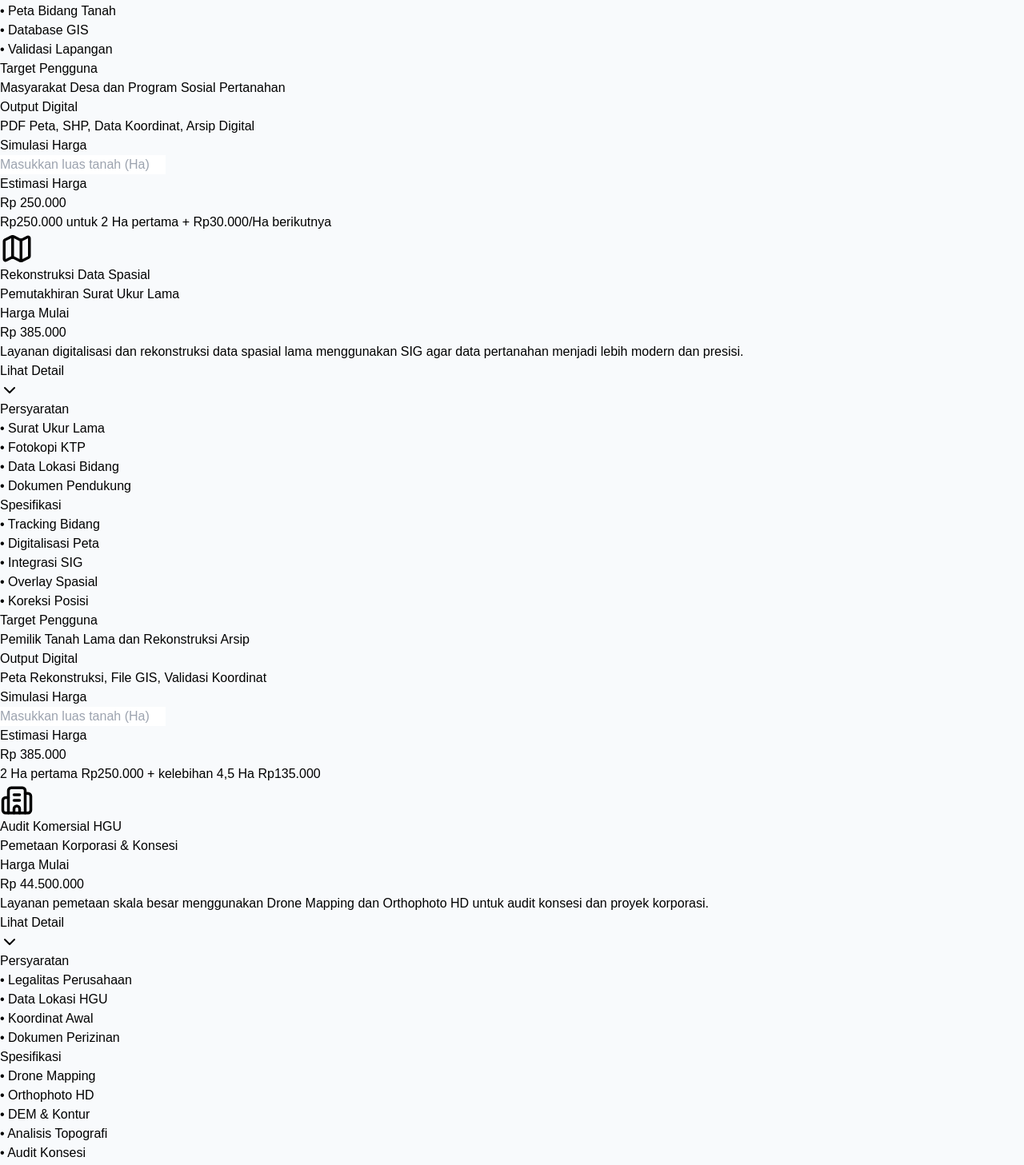
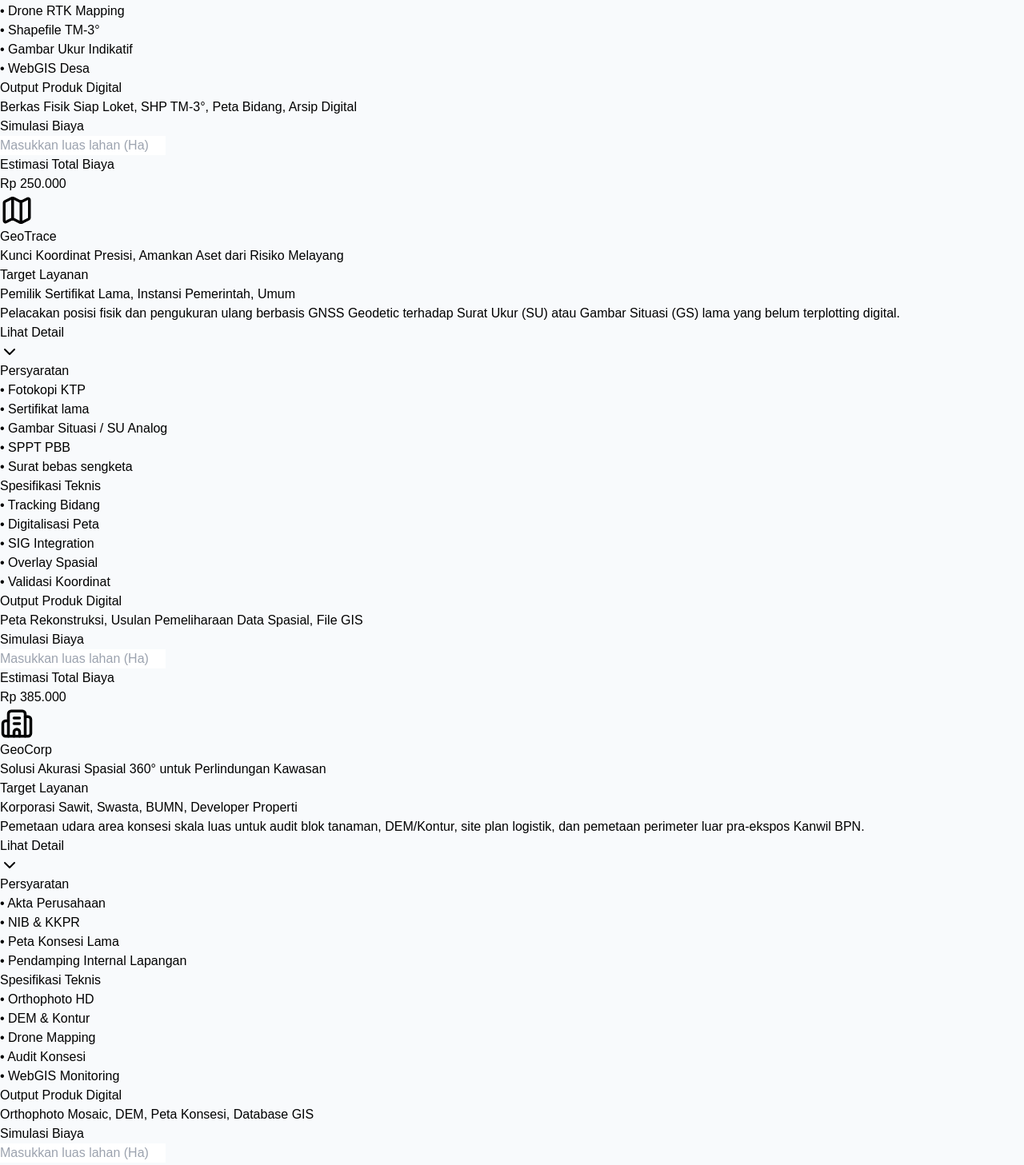
Before and after one commit to ahmadfahrezi074-pixel/geomeasure-plus, a React (Vite) app: page /layanan in a window 1280 px wide. Shown: the part 1822-3279 px from the top of the page at 80% size. Built offline with nearby package versions, Linux system fonts and the light colour scheme.

Commit message:
full layanan ecosystem revamp

```diff
--- a/src/pages/Layanan.jsx
+++ b/src/pages/Layanan.jsx
@@ -2,137 +2,203 @@
 import {
   ChevronDown,
   ChevronUp,
+  Landmark,
   Map,
   Building2,
-  Landmark,
+  ShieldCheck,
 } from "lucide-react";
 
 export default function Layanan() {
 
   const [openIndex, setOpenIndex] = useState(null);
 
-  const [luasTanah, setLuasTanah] = useState({});
+  const [inputValue, setInputValue] = useState({});
 
   const layanan = [
 
     {
       icon: <Landmark size={42} />,
 
-      title: "Pra-Sertifikasi Massal",
+      title: "GeoDesa",
 
-      subtitle: "Program Satu Desa Satu Peta",
+      subtitle:
+        "Akselerasi Keadilan Ruang Melalui Pemetaan Kolektif Inklusif",
 
       color: "from-cyan-500 to-blue-700",
 
-      hargaAwal: 250000,
+      kategori:
+        "Masyarakat Berpenghasilan Rendah (MBR) & Swadaya Mandiri Desa",
 
       desc:
-        "Layanan pengukuran dan pemetaan kolektif berbasis GNSS Geodetic dan Drone RTK untuk membantu masyarakat memperoleh legalitas bidang tanah secara lebih cepat, akurat, transparan, dan terjangkau.",
+        "Asistensi teknis kolektif tingkat desa untuk memetakan batas bidang tanah dari nol secara menyeluruh guna menyiapkan dokumen pra-pendaftaran tanah massal bebas sengketa.",
 
       persyaratan: [
-        "Fotokopi KTP",
-        "Surat Kepemilikan Tanah",
-        "Titik Lokasi Tanah",
-        "Batas Bidang Tanah Jelas",
+        "Fotokopi KTP & KK",
+        "Surat Alas Hak / Sporadik",
+        "SKTM / DTKS Kemensos",
+        "Surat Persetujuan Batas",
+        "Patok batas sementara",
       ],
 
       spesifikasi: [
-        "Pengukuran GNSS Geodetic",
-        "Drone Mapping RTK",
-        "Peta Bidang Tanah",
-        "Database GIS",
-        "Validasi Lapangan",
+        "GNSS Geodetic",
+        "Drone RTK Mapping",
+        "Shapefile TM-3°",
+        "Gambar Ukur Indikatif",
+        "WebGIS Desa",
       ],
 
-      target:
-        "Masyarakat Desa dan Program Sosial Pertanahan",
+      output:
+        "Berkas Fisik Siap Loket, SHP TM-3°, Peta Bidang, Arsip Digital",
 
-      output:
-        "PDF Peta, SHP, Data Koordinat, Arsip Digital",
-
-      simulasi:
-        "Rp250.000 untuk 2 Ha pertama + Rp30.000/Ha berikutnya",
+      calculatorType: "geoDesaSubsidi",
     },
 
     {
       icon: <Map size={42} />,
 
-      title: "Rekonstruksi Data Spasial",
+      title: "GeoTrace",
 
-      subtitle: "Pemutakhiran Surat Ukur Lama",
+      subtitle:
+        "Kunci Koordinat Presisi, Amankan Aset dari Risiko Melayang",
 
       color: "from-green-500 to-emerald-700",
 
-      hargaAwal: 385000,
+      kategori:
+        "Pemilik Sertifikat Lama, Instansi Pemerintah, Umum",
 
       desc:
-        "Layanan digitalisasi dan rekonstruksi data spasial lama menggunakan SIG agar data pertanahan menjadi lebih modern dan presisi.",
+        "Pelacakan posisi fisik dan pengukuran ulang berbasis GNSS Geodetic terhadap Surat Ukur (SU) atau Gambar Situasi (GS) lama yang belum terplotting digital.",
 
       persyaratan: [
-        "Surat Ukur Lama",
         "Fotokopi KTP",
-        "Data Lokasi Bidang",
-        "Dokumen Pendukung",
+        "Sertifikat lama",
+        "Gambar Situasi / SU Analog",
+        "SPPT PBB",
+        "Surat bebas sengketa",
       ],
 
       spesifikasi: [
         "Tracking Bidang",
         "Digitalisasi Peta",
-        "Integrasi SIG",
+        "SIG Integration",
         "Overlay Spasial",
-        "Koreksi Posisi",
+        "Validasi Koordinat",
       ],
 
-      target:
-        "Pemilik Tanah Lama dan Rekonstruksi Arsip",
+      output:
+        "Peta Rekonstruksi, Usulan Pemeliharaan Data Spasial, File GIS",
 
-      output:
-        "Peta Rekonstruksi, File GIS, Validasi Koordinat",
-
-      simulasi:
-        "2 Ha pertama Rp250.000 + kelebihan 4,5 Ha Rp135.000",
+      calculatorType: "geoTrace",
     },
 
     {
       icon: <Building2 size={42} />,
 
-      title: "Audit Komersial HGU",
+      title: "GeoCorp",
 
-      subtitle: "Pemetaan Korporasi & Konsesi",
+      subtitle:
+        "Solusi Akurasi Spasial 360° untuk Perlindungan Kawasan",
 
       color: "from-orange-500 to-red-700",
 
-      hargaAwal: 44500000,
+      kategori:
+        "Korporasi Sawit, Swasta, BUMN, Developer Properti",
 
       desc:
-        "Layanan pemetaan skala besar menggunakan Drone Mapping dan Orthophoto HD untuk audit konsesi dan proyek korporasi.",
+        "Pemetaan udara area konsesi skala luas untuk audit blok tanaman, DEM/Kontur, site plan logistik, dan pemetaan perimeter luar pra-ekspos Kanwil BPN.",
 
       persyaratan: [
-        "Legalitas Perusahaan",
-        "Data Lokasi HGU",
-        "Koordinat Awal",
-        "Dokumen Perizinan",
+        "Akta Perusahaan",
+        "NIB & KKPR",
+        "Peta Konsesi Lama",
+        "Pendamping Internal Lapangan",
       ],
 
       spesifikasi: [
-        "Drone Mapping",
         "Orthophoto HD",
         "DEM & Kontur",
-        "Analisis Topografi",
+        "Drone Mapping",
         "Audit Konsesi",
+        "WebGIS Monitoring",
       ],
 
-      target:
-        "Perusahaan Sawit, Developer, BUMN",
+      output:
+        "Orthophoto Mosaic, DEM, Peta Konsesi, Database GIS",
+
+      calculatorType: "geoCorp",
+    },
+
+    {
+      icon: <ShieldCheck size={42} />,
+
+      title: "GeoGov",
+
+      subtitle:
+        "Transformasi Data Spasial untuk Menutup Kebocoran PAD",
+
+      color: "from-violet-500 to-purple-700",
+
+      kategori:
+        "Pemerintah Kabupaten, Pemkot, Bapenda/Dispenda",
+
+      desc:
+        "Audit fiskal PBB-P2 berbasis overlay drone udara dengan data pajak lama untuk mendeteksi objek anomali bangunan dan optimalisasi NJOP berbasis spasial.",
+
+      persyaratan: [
+        "Surat Permohonan Resmi",
+        "SPK Pengadaan Jasa",
+        "Database DHKP .csv",
+        "NDA Data SISMIOP",
+      ],
+
+      spesifikasi: [
+        "Overlay Drone Pajak",
+        "Audit NOP",
+        "ZNT Digital",
+        "GeoJSON Pajak",
+        "Dashboard WebGIS",
+      ],
 
       output:
-        "Orthophoto HD, DEM, Kontur, Data GIS",
+        "Peta Blok Pajak Digital, DHKP Koreksi, Rekomendasi NJOP",
 
-      simulasi:
-        "Rp150.000 - Rp300.000 / Ha + biaya administrasi",
+      calculatorType: "geoGov",
     },
 
   ];
+
+  const calculatePrice = (type, value) => {
+
+    const val = Number(value) || 0;
+
+    switch (type) {
+
+      case "geoDesaSubsidi":
+
+        if (val <= 2) return 250000;
+
+        return 250000 + ((val - 2) * 30000);
+
+      case "geoTrace":
+
+        return 385000 + (val * 15000);
+
+      case "geoCorp":
+
+        return 1500000 + (val * 200000);
+
+      case "geoGov":
+
+        return (val * 15000) + 5000000;
+
+      default:
+
+        return 0;
+
+    }
+
+  };
 
   return (
 
@@ -141,29 +207,39 @@
       {/* HEADER */}
       <div className="max-w-7xl mx-auto text-center mb-24">
 
-        <p className="text-cyan-400 tracking-[5px] uppercase font-semibold mb-4">
-          GeoMeasure+ Services
+        <p className="text-cyan-400 uppercase tracking-[5px] font-semibold mb-5">
+          GeoMeasure+ Ecosystem
         </p>
 
         <h1 className="text-5xl md:text-7xl font-black mb-8 leading-tight">
+
           Katalog Layanan
+          <br />
+
+          <span className="bg-gradient-to-r from-cyan-400 to-blue-500 bg-clip-text text-transparent">
+            GeoMeasure+
+          </span>
+
         </h1>
 
         <p className="text-slate-400 text-lg max-w-4xl mx-auto leading-relaxed">
-          Solusi pengukuran dan pemetaan modern berbasis teknologi geospasial
-          untuk masyarakat, pemerintah, dan korporasi.
+
+          Ekosistem layanan pengukuran dan pemetaan modern berbasis
+          teknologi geospasial digital untuk masyarakat, pemerintah,
+          dan sektor korporasi.
+
         </p>
 
       </div>
 
-      {/* KATALOG */}
+      {/* CARD */}
       <div className="max-w-7xl mx-auto flex flex-wrap justify-center items-start gap-10">
 
         {layanan.map((item, index) => (
 
           <div
             key={index}
-            className="w-full lg:w-[31%] bg-white/5 border border-white/10 rounded-[40px] overflow-hidden backdrop-blur-2xl shadow-2xl hover:border-cyan-400/30 hover:shadow-cyan-500/10 transition-all duration-500"
+            className="w-full lg:w-[47%] xl:w-[31%] bg-white/5 border border-white/10 rounded-[40px] overflow-hidden backdrop-blur-2xl shadow-2xl transition-all duration-500 hover:border-cyan-400/30 hover:shadow-cyan-500/10"
             style={{
               alignSelf: "flex-start",
             }}
@@ -172,29 +248,31 @@
             {/* HEADER CARD */}
             <div className={`bg-gradient-to-r ${item.color} p-8`}>
 
-              <div className="w-20 h-20 rounded-3xl bg-white/10 flex items-center justify-center mb-8 border border-white/10">
+              <div className="w-20 h-20 rounded-3xl bg-white/10 border border-white/10 flex items-center justify-center mb-8">
 
                 {item.icon}
 
               </div>
 
-              <h1 className="text-3xl font-black mb-4">
+              <h1 className="text-4xl font-black mb-4">
                 {item.title}
               </h1>
 
-              <p className="text-white/80 text-lg mb-8">
+              <p className="text-white/90 text-lg leading-relaxed mb-6">
+
                 {item.subtitle}
+
               </p>
 
-              <div className="inline-block bg-black/20 px-6 py-4 rounded-2xl border border-white/10">
+              <div className="bg-black/20 border border-white/10 rounded-2xl px-5 py-4">
 
                 <p className="text-sm uppercase tracking-[3px] text-white/70 mb-2">
-                  Harga Mulai
+                  Target Layanan
                 </p>
 
-                <h1 className="text-4xl font-black">
-                  Rp {item.hargaAwal.toLocaleString("id-ID")}
-                </h1>
+                <p className="text-lg font-semibold">
+                  {item.kategori}
+                </p>
 
               </div>
 
@@ -203,8 +281,10 @@
             {/* CONTENT */}
             <div className="p-8">
 
-              <p className="text-slate-300 leading-relaxed text-lg mb-10">
+              <p className="text-slate-300 text-lg leading-relaxed mb-10">
+
                 {item.desc}
+
               </p>
 
               {/* BUTTON */}
@@ -237,7 +317,7 @@
                 className={`overflow-hidden transition-all duration-700 ease-in-out
 
                 ${openIndex === index
-                    ? "max-h-[4000px] opacity-100 mt-10"
+                    ? "max-h-[5000px] opacity-100 mt-10"
                     : "max-h-0 opacity-0"
                   }
                 `}
@@ -273,7 +353,7 @@
                 <div className="mb-10">
 
                   <h2 className="text-cyan-400 text-2xl font-bold mb-5">
-                    Spesifikasi
+                    Spesifikasi Teknis
                   </h2>
 
                   <div className="space-y-4">
@@ -295,29 +375,14 @@
 
                 </div>
 
-                {/* TARGET */}
-                <div className="mb-10">
-
-                  <h2 className="text-cyan-400 text-2xl font-bold mb-5">
-                    Target Pengguna
-                  </h2>
-
-                  <div className="bg-white/5 border border-white/10 rounded-3xl p-6 text-slate-300">
-
-                    {item.target}
-
-                  </div>
-
-                </div>
-
                 {/* OUTPUT */}
                 <div className="mb-10">
 
                   <h2 className="text-cyan-400 text-2xl font-bold mb-5">
-                    Output Digital
+                    Output Produk Digital
                   </h2>
 
-                  <div className="bg-white/5 border border-white/10 rounded-3xl p-6 text-slate-300">
+                  <div className="bg-white/5 border border-white/10 rounded-3xl p-6 text-slate-300 leading-relaxed">
 
                     {item.output}
 
@@ -325,50 +390,50 @@
 
                 </div>
 
-                {/* SIMULASI HARGA */}
-                <div className="mb-10">
+                {/* SIMULASI */}
+                <div>
 
                   <h2 className="text-cyan-400 text-2xl font-bold mb-5">
-                    Simulasi Harga
+                    Simulasi Biaya
                   </h2>
 
                   <div className="bg-white/5 border border-white/10 rounded-3xl p-6">
 
                     <input
                       type="number"
-                      placeholder="Masukkan luas tanah (Ha)"
-                      value={luasTanah[index] || ""}
+                      placeholder={
+                        item.calculatorType === "geoGov"
+                          ? "Masukkan jumlah NOP"
+                          : "Masukkan luas lahan (Ha)"
+                      }
+                      value={inputValue[index] || ""}
                       onChange={(e) =>
-                        setLuasTanah({
-                          ...luasTanah,
+                        setInputValue({
+                          ...inputValue,
                           [index]: e.target.value,
                         })
                       }
                       className="w-full bg-slate-900 border border-white/10 rounded-2xl px-5 py-4 text-white outline-none mb-6"
                     />
 
-                    <div className="bg-cyan-500/10 border border-cyan-400/20 rounded-2xl p-5">
+                    <div className="bg-cyan-500/10 border border-cyan-400/20 rounded-2xl p-6">
 
                       <p className="text-slate-300 mb-2">
-                        Estimasi Harga
+                        Estimasi Total Biaya
                       </p>
 
                       <h1 className="text-4xl font-black text-cyan-400">
 
                         Rp{" "}
 
-                        {(
-                          item.hargaAwal *
-                          (Number(luasTanah[index]) || 1)
+                        {calculatePrice(
+                          item.calculatorType,
+                          inputValue[index]
                         ).toLocaleString("id-ID")}
 
                       </h1>
 
                     </div>
-
-                    <p className="text-slate-500 text-sm mt-4">
-                      {item.simulasi}
-                    </p>
 
                   </div>
 
```
